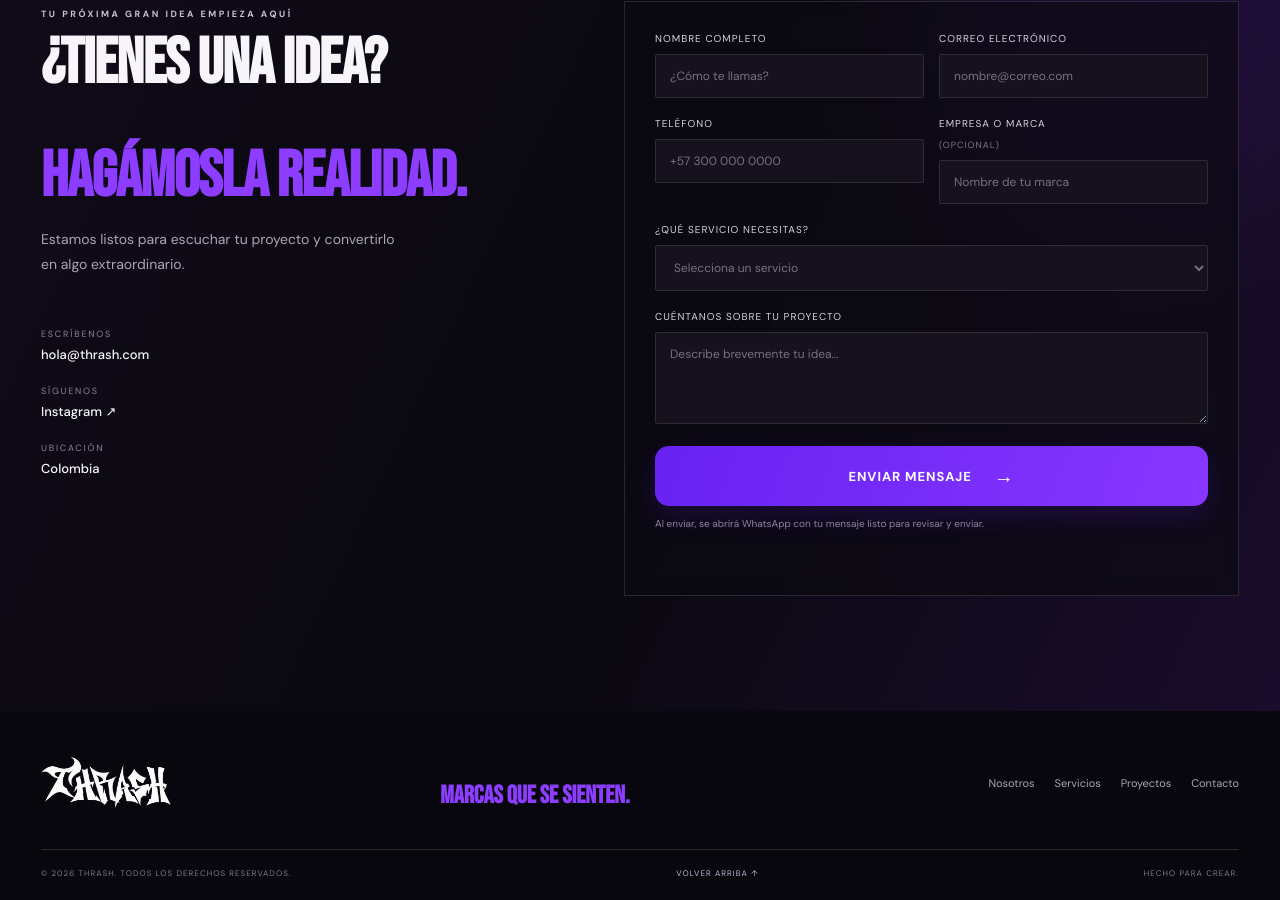
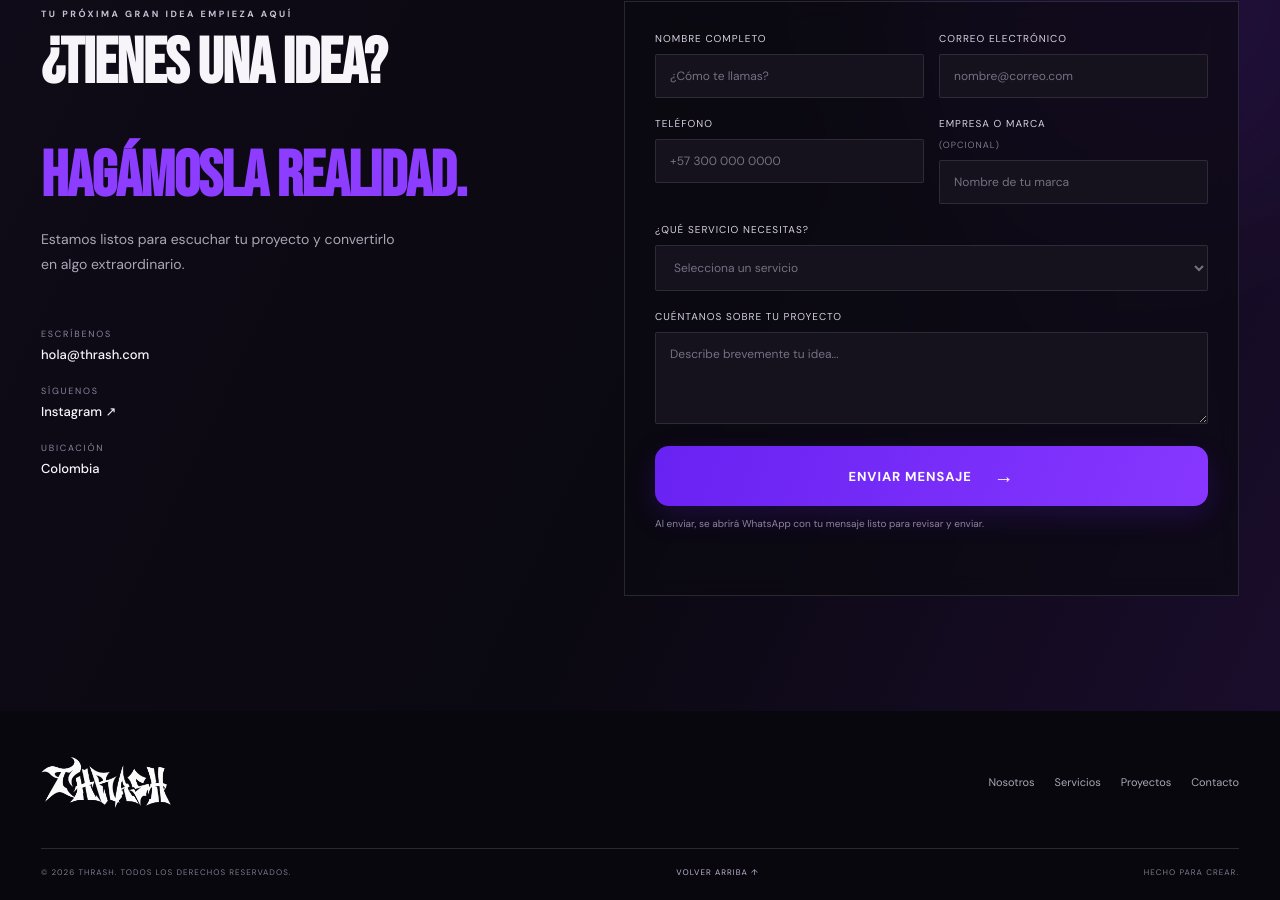
Before and after one commit to cordobazz/Pagina-web-THRASH, a plain HTML site: page index.html in a window 1280 px wide. Shown: the part 5518-6418 px from the top of the page. Drawn offline with Linux system fonts and the light colour scheme.

Commit message:
Actualización de la página

```diff
--- a/index.html
+++ b/index.html
@@ -206,7 +206,7 @@
   <footer class="site-footer">
     <div class="footer-main">
       <a class="brand footer-brand" href="#inicio" aria-label="THRASH, volver al inicio"><img src="images/logo.png" alt="THRASH" class="brand-logo"></a>
-      <p><br><em>MARCAS QUE SE SIENTEN.</em></p>
+      <p><br><em></em></p>
       <div class="footer-links"><a href="#nosotros">Nosotros</a><a href="#servicios">Servicios</a><a href="#proyectos">Proyectos</a><a href="#contacto">Contacto</a></div>
     </div>
     <div class="footer-bottom"><span>© <span id="year"></span> THRASH. TODOS LOS DERECHOS RESERVADOS.</span><a href="#top">VOLVER ARRIBA ↑</a><span>HECHO PARA CREAR.</span></div>
```
